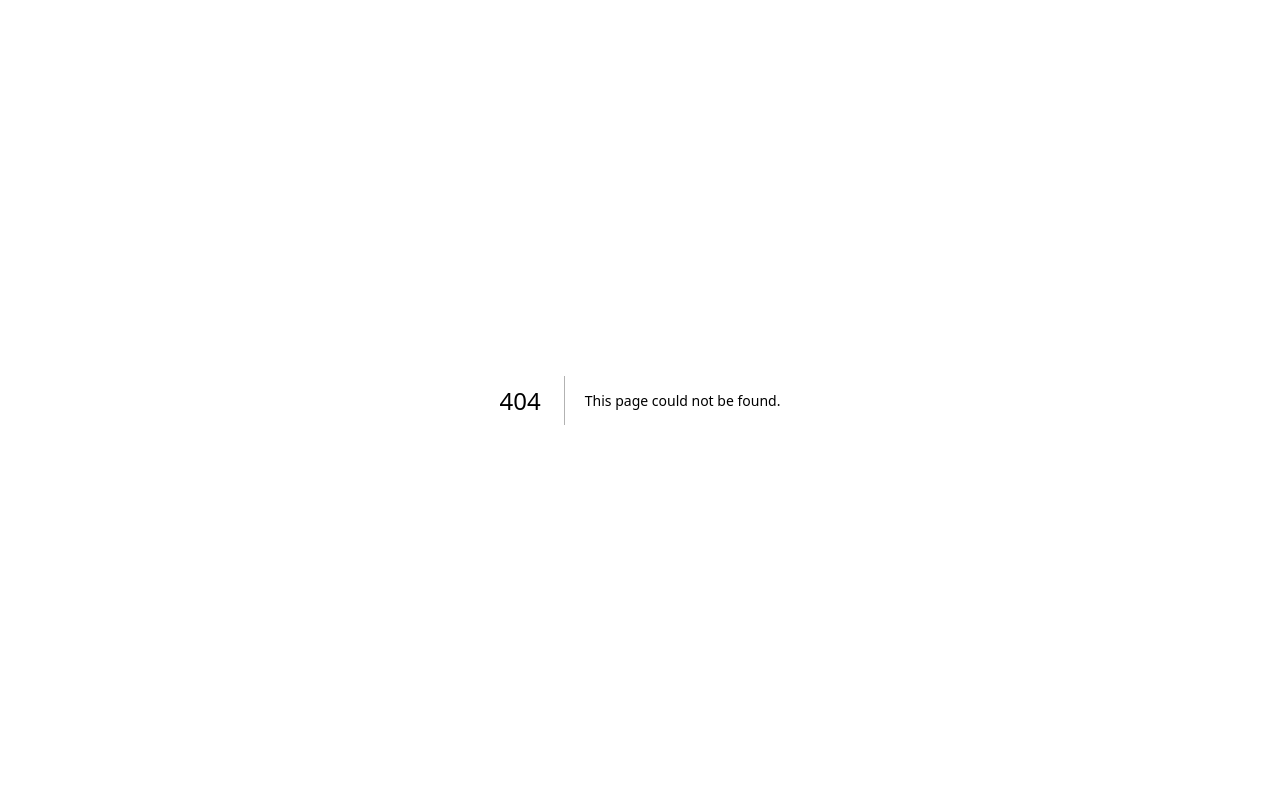
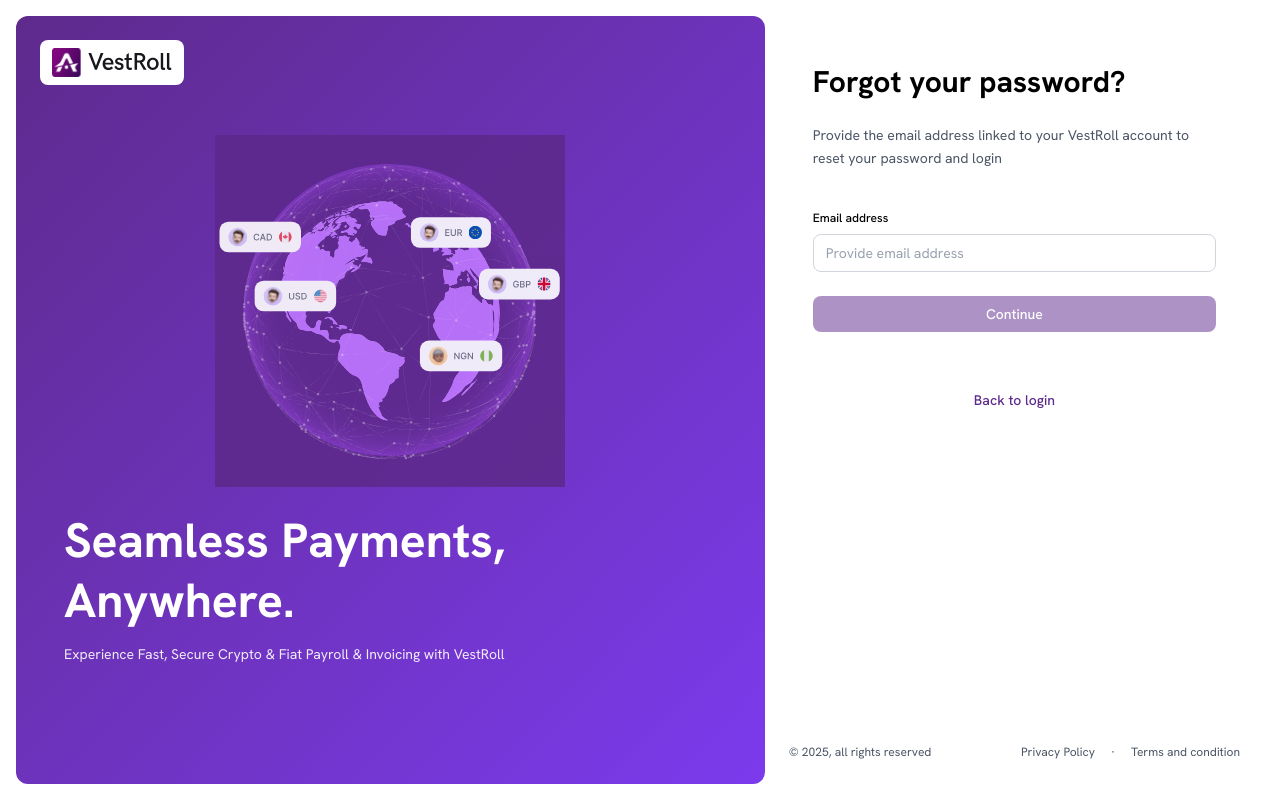
Before and after one commit to SafeVault/vestroll-frontend, a Next.js app: page /forgot-password in a window 1280 px wide. Before the commit this address had no page. Built offline with nearby package versions, Linux system fonts and the light colour scheme.

Commit message:
feat: implement forgot password page

```diff
--- /dev/null
+++ b/src/app/forgot-password/page.tsx
@@ -0,0 +1,9 @@
+import ForgotPasswordForm from "../../components/forgot-password";
+
+export default function ForgotPasswordPage() {
+  return (
+    <div className="flex min-h-screen">
+      <ForgotPasswordForm />
+    </div>
+  );
+}
--- /dev/null
+++ b/src/components/forgot-password.tsx
@@ -0,0 +1,210 @@
+"use client";
+
+import React, { useState } from "react";
+import Image from "next/image";
+import Link from "next/link";
+
+// Type definitions
+interface FormData {
+  email: string;
+}
+
+interface FormErrors {
+  email?: string;
+}
+
+const ForgotPasswordForm: React.FC = () => {
+  const [formData, setFormData] = useState<FormData>({
+    email: "",
+  });
+
+  const [errors, setErrors] = useState<FormErrors>({});
+  const [isSubmitting, setIsSubmitting] = useState(false);
+
+  const validateEmail = (email: string): boolean => {
+    const emailRegex = /^[^\s@]+@[^\s@]+\.[^\s@]+$/;
+    return emailRegex.test(email);
+  };
+
+  const validateForm = (): boolean => {
+    const newErrors: FormErrors = {};
+
+    if (!formData.email.trim()) {
+      newErrors.email = "Email address is required";
+    } else if (!validateEmail(formData.email)) {
+      newErrors.email = "Please enter a valid email address";
+    }
+
+    setErrors(newErrors);
+    return Object.keys(newErrors).length === 0;
+  };
+
+  const handleSubmit = async (e: React.FormEvent) => {
+    e.preventDefault();
+
+    if (!validateForm()) {
+      return;
+    }
+
+    setIsSubmitting(true);
+
+    // Simulate API call
+    setTimeout(() => {
+      console.log("Reset password request:", formData);
+      alert("Reset link sent to your email!");
+      setIsSubmitting(false);
+    }, 2000);
+  };
+
+  const handleInputChange = (field: keyof FormData, value: string) => {
+    setFormData((prev) => ({ ...prev, [field]: value }));
+
+    // Clear error when user starts typing
+    if (errors[field]) {
+      setErrors((prev) => ({ ...prev, [field]: undefined }));
+    }
+  };
+
+  const isFormValid = formData.email.trim() && validateEmail(formData.email);
+
+  return (
+    <div className="w-full bg-white p-4">
+      {/* Mobile Logo */}
+      <div className="lg:hidden pt-8 mb-16">
+        <Image src="/Vector.svg" alt="Globe icon" width={40} height={40} />
+      </div>
+
+      <div className="flex h-full">
+        {/* Left Side - Hero Section (Desktop Only) */}
+        <div className="hidden lg:flex lg:w-3/5 bg-gradient-to-br from-[#5E2A8C] to-[#7C3AED] text-white p-8 lg:p-12 flex-col justify-center relative overflow-hidden rounded-xl">
+          {/* Logo */}
+          <div className="absolute top-6 left-6 z-20">
+            <div className="bg-white bg-opacity-20 backdrop-blur-sm text-red-500 px-3 py-2 rounded-lg text-sm font-bold">
+              <Image src="/Logo.svg" alt="Globe icon" width={120} height={40} className="relative z-10" />
+            </div>
+          </div>
+
+          {/* World map illustration */}
+          <div className="mb-6 flex justify-center relative z-10">
+            <div className="relative">
+              <Image
+                src="/Frame 2147223744.svg"
+                alt="World map illustration"
+                width={350}
+                height={350}
+                className="opacity-90"
+              />
+            </div>
+          </div>
+
+          <h1 className="text-3xl lg:text-5xl font-extrabold mb-3 leading-tight">
+            Seamless Payments,
+            <br />
+            Anywhere.
+          </h1>
+          <p className="text-sm text-white/90 leading-relaxed">
+            Experience Fast, Secure Crypto & Fiat Payroll & Invoicing with
+            VestRoll
+          </p>
+        </div>
+
+        {/* Right Side - Form Section */}
+        <div className="relative w-full lg:w-2/5 flex flex-col items-center justify-start pt-12 px-4 sm:px-8 lg:px-12 bg-white">
+
+          <div className="w-full max-w-md">
+            {/* Form Content */}
+            <div className="mb-10">
+              <h2 className="text-2xl lg:text-3xl font-bold text-black mb-6">
+                Forgot your password?
+              </h2>
+              <p className="text-gray-600 text-sm leading-relaxed mb-8">
+                Provide the email address linked to your VestRoll account to reset your password and login
+              </p>
+            </div>
+
+            {/* Form */}
+            <form onSubmit={handleSubmit} className="space-y-6">
+              {/* Email Input */}
+              <div>
+                <label htmlFor="email" className="block text-xs font-medium text-black mb-2">
+                  Email address
+                </label>
+                <input
+                  id="email"
+                  type="email"
+                  value={formData.email}
+                  onChange={(e) => handleInputChange("email", e.target.value)}
+                  placeholder="Provide email address"
+                  className={`w-full px-3 py-2 bg-white border border-gray-300 rounded-lg focus:outline-none focus:ring-2 focus:ring-purple-500 focus:border-purple-500 transition-all duration-200 text-sm text-gray-900 placeholder-gray-400 ${
+                    errors.email ? "border-red-300 ring-red-200" : ""
+                  }`}
+                  aria-describedby={errors.email ? "email-error" : ""}
+                  autoComplete="email"
+                />
+                {errors.email && (
+                  <p id="email-error" className="mt-2 text-xs text-red-600">
+                    {errors.email}
+                  </p>
+                )}
+              </div>
+
+              {/* Submit Button */}
+              <button
+                type="submit"
+                disabled={!isFormValid || isSubmitting}
+                className={`w-full py-2 px-4 rounded-lg font-medium text-sm transition-all duration-200 ${
+                  isFormValid && !isSubmitting
+                    ? "bg-[#5E2A8C] text-white hover:bg-[#4A1F73] focus:outline-none focus:ring-2 focus:ring-[#5E2A8C] focus:ring-offset-2 focus:ring-offset-white transform hover:scale-[1.02]"
+                    : "bg-[#5E2A8C] text-white opacity-50 cursor-not-allowed"
+                }`}
+                aria-describedby="button-description"
+              >
+                {isSubmitting ? (
+                  <div className="flex items-center justify-center">
+                    <div className="w-4 h-4 border-2 border-white/30 border-t-white rounded-full animate-spin mr-2"></div>
+                    Sending...
+                  </div>
+                ) : (
+                  "Continue"
+                )}
+              </button>
+              <p id="button-description" className="sr-only">
+                {isSubmitting ? "Sending reset link" : "Send password reset link to your email"}
+              </p>
+
+              {/* Back to Login Link */}
+              <div className="text-center mt-8">
+                <Link
+                  href="/"
+                  className="text-[#5E2A8C] hover:text-[#4A1F73] font-medium text-sm transition-colors duration-200 focus:outline-none focus:ring-2 focus:ring-[#5E2A8C] focus:ring-offset-2 focus:ring-offset-white rounded"
+                >
+                  Back to login
+                </Link>
+              </div>
+            </form>
+
+            {/* Footer Links (Desktop only) */}
+            <div className="hidden lg:block absolute bottom-6 right-6">
+              <div className="flex space-x-4 text-xs text-gray-600">
+                <Link href="#" className="hover:text-black transition-colors">
+                  Privacy Policy
+                </Link>
+                <span>·</span>
+                <Link href="#" className="hover:text-black transition-colors">
+                  Terms and condition
+                </Link>
+              </div>
+            </div>
+
+            {/* Copyright (Desktop only) */}
+            <div className="hidden lg:block absolute bottom-6 left-6 text-xs text-gray-600">
+              © 2025, all rights reserved
+            </div>
+          </div>
+        </div>
+      </div>
+    </div>
+  );
+};
+
+export default ForgotPasswordForm;
```
